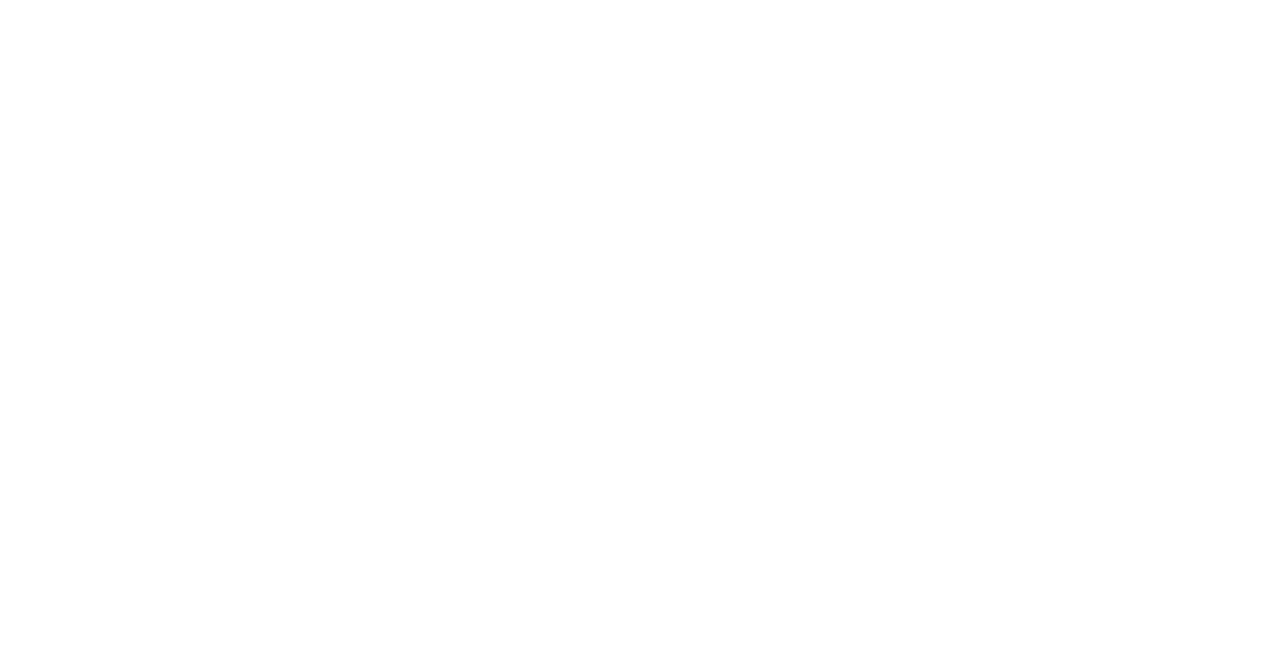
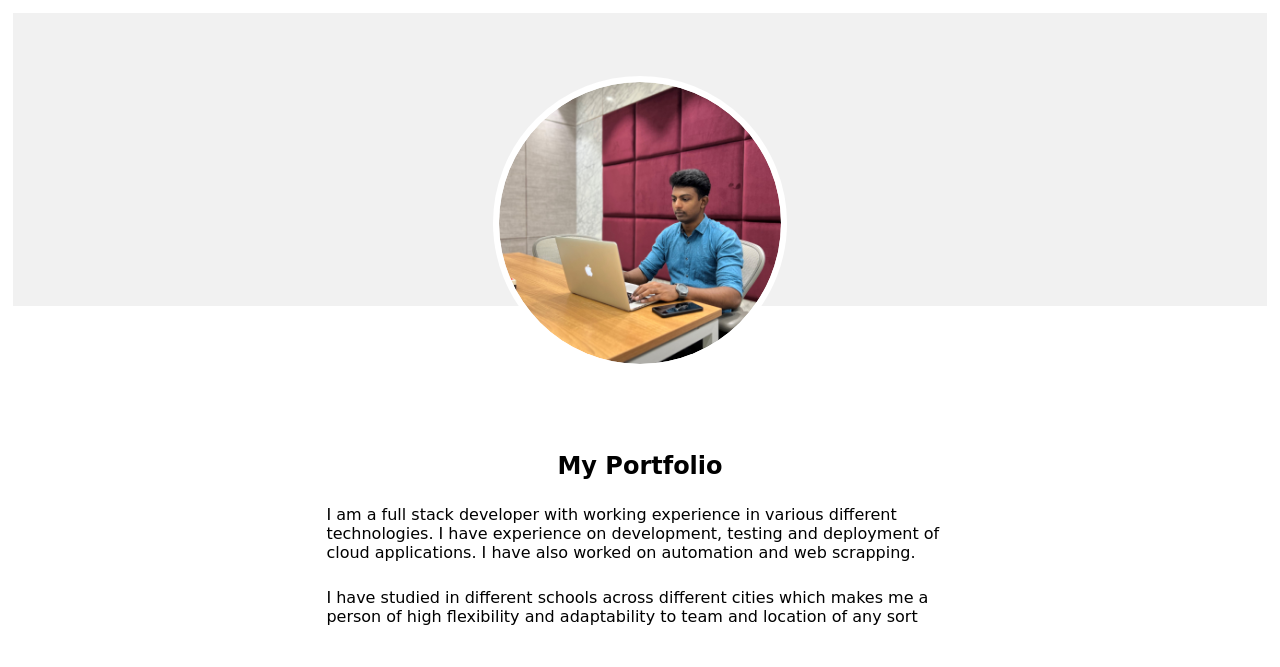
Before and after one commit to Ashwin-Dev-P/portfolio, a plain HTML site: page index.html in a window 1280 px wide. Drawn offline with Linux system fonts and the light colour scheme.

Commit message:
UPDATE. Intro section

```diff
--- a/assets/css/index.css
+++ b/assets/css/index.css
@@ -1 +1,97 @@
-/* Template for css */
+:root {
+	--primary-theme: #ffffff;
+}
+
+body {
+	font-family: cursive;
+	margin: 0%;
+}
+
+.container {
+	padding: 1% 1%;
+	margin-bottom: 15%;
+}
+
+.intro-img-section {
+	display: flex;
+	justify-content: center;
+
+	background: linear-gradient(
+		to bottom,
+		#f1f1f1 0%,
+		#f1f1f1 70%,
+		#ffffff 70%,
+		#ffffff 100%
+	);
+
+	padding: 5%;
+}
+
+.image-container {
+	display: flex;
+	justify-content: center;
+	align-items: center;
+
+	background-color: var(--primary-theme);
+
+	border-radius: 50%;
+	border: 6px solid #ffffff;
+
+	width: 80%;
+	overflow: hidden;
+}
+
+.display-image {
+	width: 100%;
+	border-radius: 50%;
+}
+
+.display-image:hover {
+	transform: scale(1.2);
+	transition-duration: 0.6s;
+}
+
+.text-center {
+	text-align: center;
+}
+
+.intro-paragraph {
+	margin: 10% 6%;
+}
+
+/* Small devices (portrait tablets and large phones, 600px and up) */
+@media only screen and (min-width: 600px) {
+	.image-container {
+		width: 45%;
+	}
+
+	.intro-paragraph {
+		margin: 5% 6%;
+	}
+}
+
+/* Medium devices (landscape tablets, 768px and up) */
+@media only screen and (min-width: 768px) {
+	.image-container {
+		width: 30%;
+	}
+
+	.intro-paragraph {
+		margin: 3.5% 20%;
+	}
+}
+
+/* Large devices (laptops/desktops, 992px and up) */
+@media only screen and (min-width: 992px) {
+	.image-container {
+		width: 25%;
+	}
+
+	.intro-paragraph {
+		margin: 2% 25%;
+	}
+}
+
+/* Extra large devices (large laptops and desktops, 1200px and up) */
+@media only screen and (min-width: 1200px) {
+}
--- a/index.html
+++ b/index.html
@@ -1 +1,43 @@
-<!-- This is the html template -->
+<!DOCTYPE html>
+<html lang="en">
+	<head>
+		<meta charset="UTF-8" />
+		<meta http-equiv="X-UA-Compatible" content="IE=edge" />
+		<meta name="viewport" content="width=device-width, initial-scale=1.0" />
+		<title>Portfolio</title>
+
+		<link rel="stylesheet" href="./assets/css/index.css" />
+	</head>
+	<body>
+		<div class="container">
+			<section class="intro-img-section">
+				<div class="image-container">
+					<img
+						src="./assets/images/Ashwin_Dev_in_presido_office.png"
+						alt="Ashwin Dev working in Presidio office"
+						class="display-image"
+					/>
+				</div>
+			</section>
+
+			<section>
+				<h1 class="text-center">My Portfolio</h1>
+				<p class="intro-paragraph">
+					I am a full stack developer with working experience in various
+					different technologies. I have experience on development, testing and
+					deployment of cloud applications. I have also worked on automation and
+					web scrapping.
+				</p>
+				<p class="intro-paragraph">
+					I have studied in different schools across different cities which
+					makes me a person of high flexibility and adaptability to team and
+					location of any sort
+				</p>
+			</section>
+
+			<section></section>
+		</div>
+
+		<script src="./assets/js/portfolio.js" type="text/javascript"></script>
+	</body>
+</html>
```
Also changed, not shown: assets/images/Ashwin_Dev_in_presido_office.png (added), assets/images/human_avatar.png (added), 1 other file.
